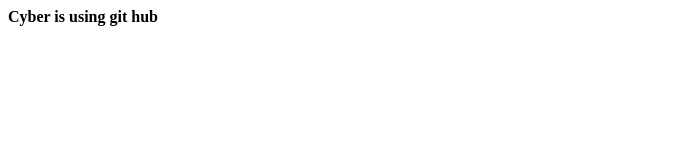
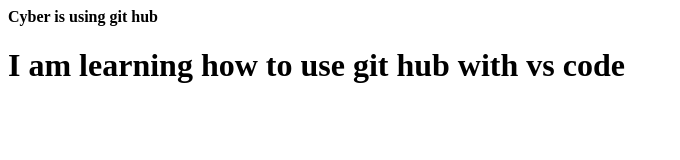
Before and after one commit to Cyber2005/cyber-code, a plain HTML site: page index.html in a window 1280 px wide. Shown: the whole page, without its empty margins (0-680 px from the left). Drawn offline with Linux system fonts and the light colour scheme.

Commit message:
new features

```diff
--- a/index.html
+++ b/index.html
@@ -3,9 +3,10 @@
 <head>
  <meta charset="UTF-8">
  <meta name="viewport" content="width=device-width, initial-scale=1.0">
- <title>PORTFOLIO</title>
+ <title>PORTFOLIO!!</title>
 </head>
 <body>
  <strong>Cyber is using git hub</strong>
+ <h1>I am learning how to use git hub with vs code</h1>
 </body>
 </html>
```
